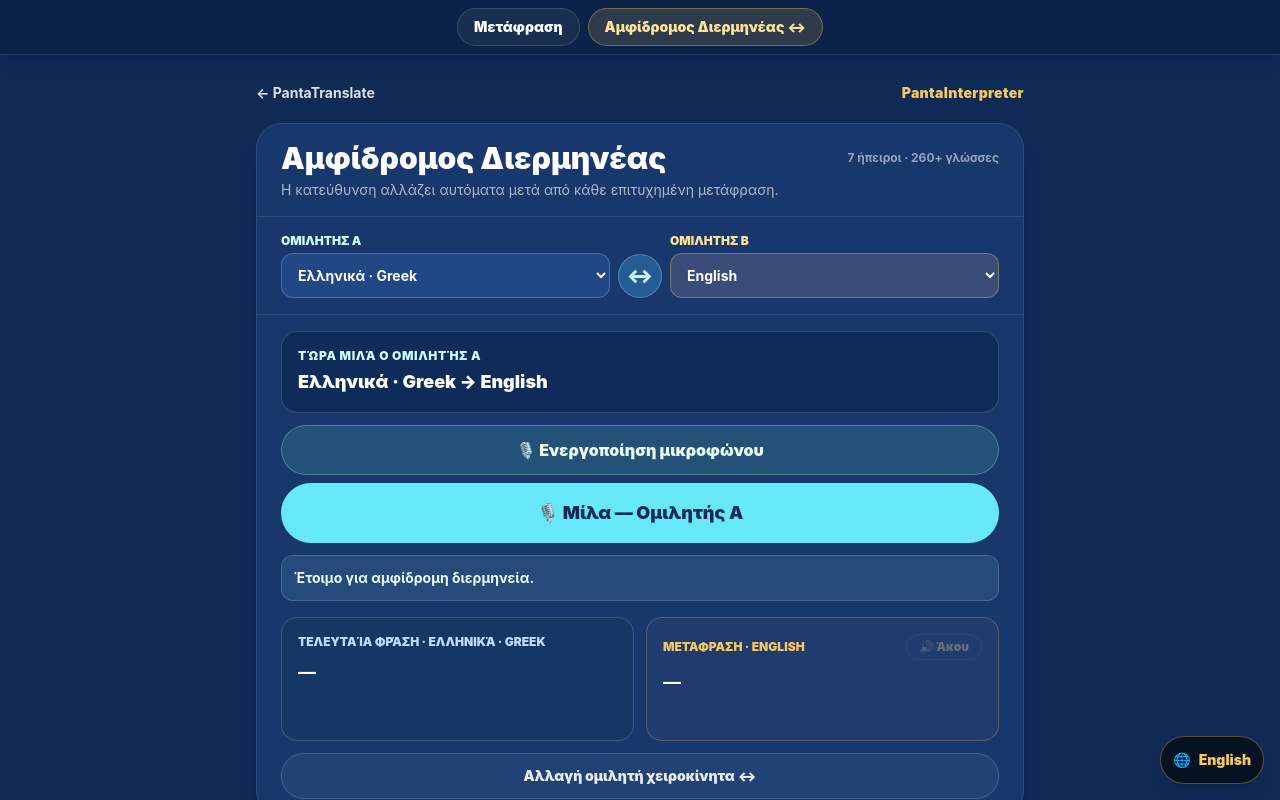
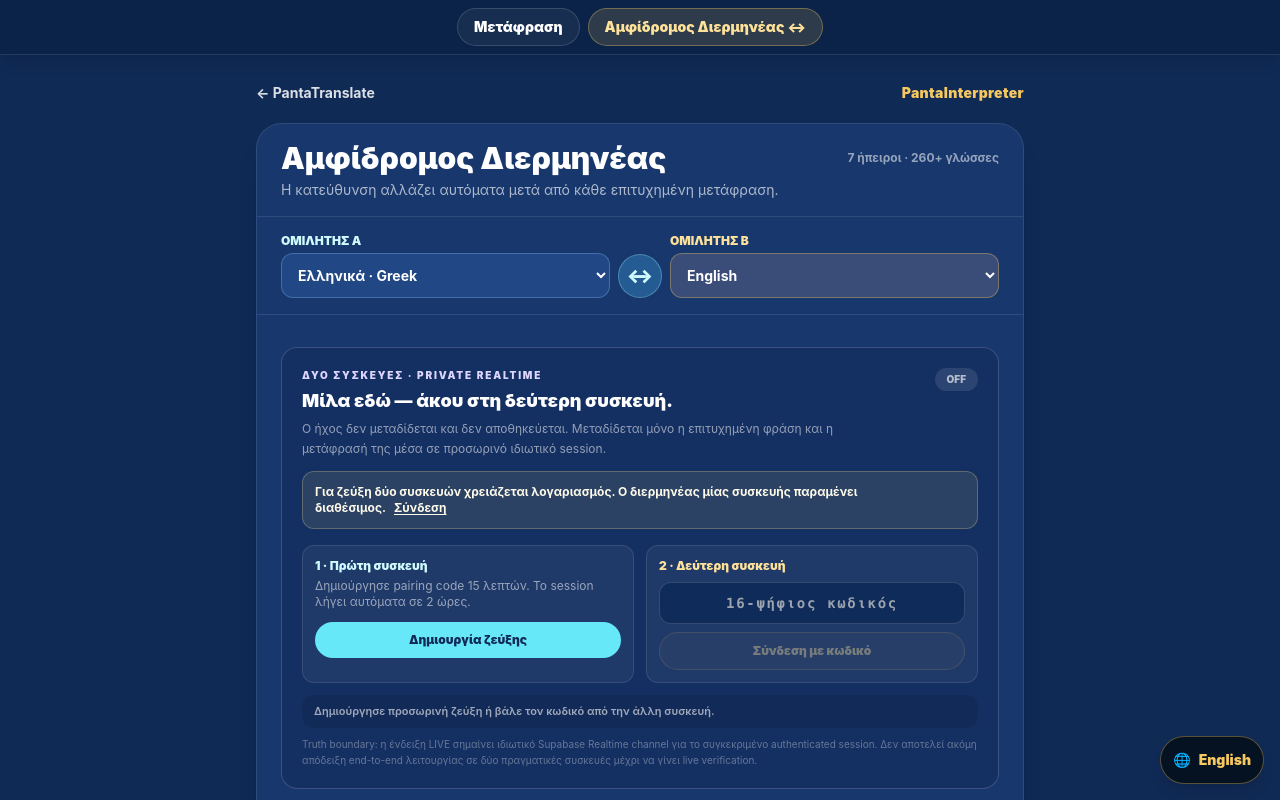
Before and after one commit to pandaconnect1/pantavion-planet, a Next.js app: page /translate/interpreter in a window 1280 px wide. Shown: the top 800 px of the page. Built offline with nearby package versions, Linux system fonts and the light colour scheme.

Commit message:
feat(interpreter): wire voice turns to private two-device sessions

```diff
--- a/app/translate/interpreter/page.tsx
+++ b/app/translate/interpreter/page.tsx
@@ -1,12 +1,16 @@
 "use client";
 
 import Link from "next/link";
-import { useMemo, useRef, useState } from "react";
+import { useCallback, useMemo, useRef, useState } from "react";
 import { globalEmergencyLanguages } from "@/core/emergency/global-emergency-languages";
 import {
   choosePantavionDeviceVoice,
   normalizePantavionSpeechLanguage,
 } from "@/core/translation/pantavion-device-voice";
+import TwoDeviceInterpreterSession, {
+  type InterpreterBroadcastFunction,
+  type InterpreterBroadcastTurn,
+} from "./two-device-session";
 
 type Speaker = "A" | "B";
 type MicrophoneState = "unknown" | "requesting" | "granted" | "denied";
@@ -89,6 +93,8 @@ export default function InterpreterPage() {
   const [recording, setRecording] = useState(false);
   const [microphone, setMicrophone] = useState<MicrophoneState>("unknown");
   const [provider, setProvider] = useState("");
+  const [twoDeviceActive, setTwoDeviceActive] = useState(false);
+  const [twoDevicePeerCount, setTwoDevicePeerCount] = useState(0);
 
   const recognitionRef = useRef<SpeechRecognitionLike | null>(null);
   const recorderRef = useRef<MediaRecorder | null>(null);
@@ -97,6 +103,7 @@ export default function InterpreterPage() {
   const timerRef = useRef<ReturnType<typeof setTimeout> | null>(null);
   const micGrantedRef = useRef(false);
   const recordingContextRef = useRef<{ source: string; target: string } | null>(null);
+  const twoDeviceBroadcasterRef = useRef<InterpreterBroadcastFunction | null>(null);
 
   const sourceCode = speaker === "A" ? languageA : languageB;
   const targetCode = speaker === "A" ? languageB : languageA;
@@ -129,7 +136,7 @@ export default function InterpreterPage() {
     }
   }
 
-  function speak(text: string, languageCode: string) {
+  const speak = useCallback((text: string, languageCode: string) => {
     if (!text.trim() || !("speechSynthesis" in window)) return;
     window.speechSynthesis.cancel();
     const utterance = new SpeechSynthesisUtterance(text);
@@ -139,7 +146,34 @@ export default function InterpreterPage() {
     utterance.lang = voice?.lang || meta.speech;
     if (voice) utterance.voice = voice;
     window.speechSynthesis.speak(utterance);
-  }
+  }, []);
+
+  const applySessionLanguages = useCallback((nextLanguageA: string, nextLanguageB: string) => {
+    setLanguageA(nextLanguageA);
+    setLanguageB(nextLanguageB);
+    setSpeaker("A");
+    setLastSourceCode(nextLanguageA);
+    setLastTargetCode(nextLanguageB);
+    setStatus("Το language pair κλειδώθηκε από το ιδιωτικό two-device session.");
+  }, []);
+
+  const handleRemoteTurn = useCallback(
+    (turn: InterpreterBroadcastTurn) => {
+      setSourceText(turn.sourceText);
+      setTranslatedText(turn.translatedText);
+      setLastSourceCode(turn.sourceCode);
+      setLastTargetCode(turn.targetCode);
+      setProvider("Pantavion Private Realtime");
+      const nextSpeaker: Speaker = turn.speaker === "A" ? "B" : "A";
+      setSpeaker(nextSpeaker);
+      speak(turn.translatedText, turn.targetCode);
+      setStatus(
+        `✓ Λήφθηκε μεταφρασμένη φράση από το private realtime session και εκφωνήθηκε. Τώρα μιλά ο Ομιλητής ${nextSpeaker}.`,
+      );
+      setError("");
+    },
+    [speak],
+  );
 
   async function normalizeTranscript(raw: string, language: string) {
     const clean = raw.trim();
@@ -197,20 +231,37 @@ export default function InterpreterPage() {
         return;
       }
 
-      setSourceText(rawText?.trim() || clean);
+      const displayedSource = rawText?.trim() || clean;
+      setSourceText(displayedSource);
       setTranslatedText(output);
       setLastSourceCode(source);
       setLastTargetCode(target);
       setProvider(result.provider || "Pantavion");
-      speak(output, target);
 
       const completedSpeaker: Speaker = source === languageA ? "A" : "B";
+      let realtimeAccepted = false;
+      if (twoDeviceActive && twoDevicePeerCount > 0 && twoDeviceBroadcasterRef.current) {
+        realtimeAccepted = await twoDeviceBroadcasterRef.current({
+          turnId: globalThis.crypto?.randomUUID?.() ?? `${Date.now()}-${Math.random()}`,
+          speaker: completedSpeaker,
+          sourceCode: source,
+          targetCode: target,
+          sourceText: displayedSource,
+          translatedText: output,
+          createdAt: new Date().toISOString(),
+        });
+      }
+
+      if (!realtimeAccepted) speak(output, target);
+
       const nextSpeaker: Speaker = completedSpeaker === "A" ? "B" : "A";
       setSpeaker(nextSpeaker);
       const nextSource = nextSpeaker === "A" ? languageA : languageB;
       const nextTarget = nextSpeaker === "A" ? languageB : languageA;
       setStatus(
-        `✓ Μεταφράστηκε και εκφωνήθηκε. Τώρα μιλά ο Ομιλητής ${nextSpeaker}: ${byCode(nextSource).label} → ${byCode(nextTarget).label}.`,
+        realtimeAccepted
+          ? `✓ Μεταφράστηκε. Το private realtime broadcast έγινε δεκτό και υπάρχει δεύτερη ενεργή συσκευή. Τώρα μιλά ο Ομιλητής ${nextSpeaker}: ${byCode(nextSource).label} → ${byCode(nextTarget).label}.`
+          : `✓ Μεταφράστηκε και εκφωνήθηκε τοπικά. Τώρα μιλά ο Ομιλητής ${nextSpeaker}: ${byCode(nextSource).label} → ${byCode(nextTarget).label}.`,
       );
     } catch {
       setError("Δεν ήταν δυνατή η σύνδεση με τη μετάφραση.");
@@ -399,6 +450,10 @@ export default function InterpreterPage() {
   }
 
   function swapPeople() {
+    if (twoDeviceActive) {
+      setStatus("Οι γλώσσες είναι κλειδωμένες όσο το two-device session είναι ενεργό.");
+      return;
+    }
     setLanguageA(languageB);
     setLanguageB(languageA);
     setSpeaker("A");
@@ -448,11 +503,12 @@ export default function InterpreterPage() {
               <div className="mb-1 text-xs font-black text-cyan-100">ΟΜΙΛΗΤΗΣ A</div>
               <select
                 value={languageA}
+                disabled={twoDeviceActive}
                 onChange={(event) => {
                   setLanguageA(event.target.value);
                   setSpeaker("A");
                 }}
-                className="w-full rounded-xl border border-blue-300/30 bg-[#214784] px-3 py-3 text-sm font-bold text-white outline-none"
+                className="w-full rounded-xl border border-blue-300/30 bg-[#214784] px-3 py-3 text-sm font-bold text-white outline-none disabled:cursor-not-allowed disabled:opacity-55"
               >
                 {LANGUAGES.map((language) => (
                   <option key={language.code} value={language.code}>
@@ -464,7 +520,8 @@ export default function InterpreterPage() {
             <button
               type="button"
               onClick={swapPeople}
-              className="mt-5 h-11 w-11 rounded-full border border-cyan-200/30 bg-[#245b92] text-xl font-black text-cyan-100"
+              disabled={twoDeviceActive}
+              className="mt-5 h-11 w-11 rounded-full border border-cyan-200/30 bg-[#245b92] text-xl font-black text-cyan-100 disabled:cursor-not-allowed disabled:opacity-40"
             >
               ↔
             </button>
@@ -472,11 +529,12 @@ export default function InterpreterPage() {
               <div className="mb-1 text-xs font-black text-[#ffe29a]">ΟΜΙΛΗΤΗΣ B</div>
               <select
                 value={languageB}
+                disabled={twoDeviceActive}
                 onChange={(event) => {
                   setLanguageB(event.target.value);
                   setSpeaker("A");
                 }}
-                className="w-full rounded-xl border border-[#f6c85f]/35 bg-[#3a4d79] px-3 py-3 text-sm font-bold text-white outline-none"
+                className="w-full rounded-xl border border-[#f6c85f]/35 bg-[#3a4d79] px-3 py-3 text-sm font-bold text-white outline-none disabled:cursor-not-allowed disabled:opacity-55"
               >
                 {LANGUAGES.map((language) => (
                   <option key={language.code} value={language.code}>
@@ -485,6 +543,18 @@ export default function InterpreterPage() {
                 ))}
               </select>
             </div>
+          </div>
+
+          <div className="px-4 pt-4 sm:px-6">
+            <TwoDeviceInterpreterSession
+              languageA={languageA}
+              languageB={languageB}
+              broadcasterRef={twoDeviceBroadcasterRef}
+              onRemoteTurn={handleRemoteTurn}
+              onSessionLanguages={applySessionLanguages}
+              onActiveChange={setTwoDeviceActive}
+              onPeerCountChange={setTwoDevicePeerCount}
+            />
           </div>
 
           <div className="px-4 py-4 sm:px-6">
```
